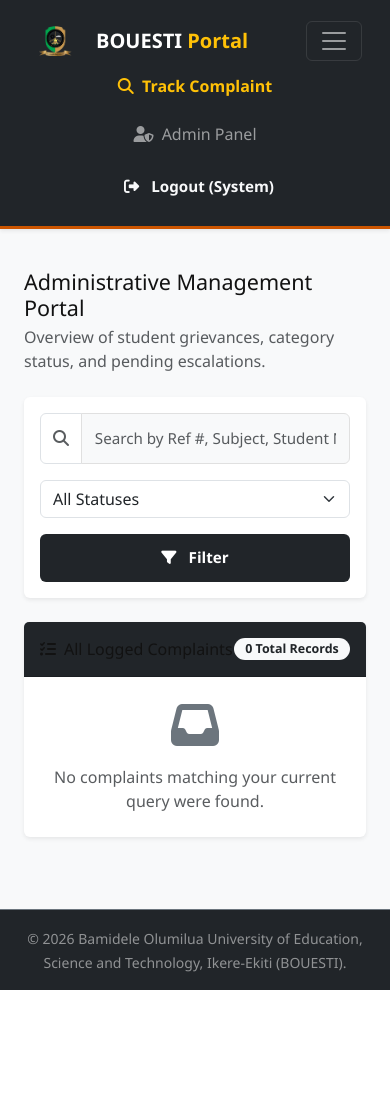
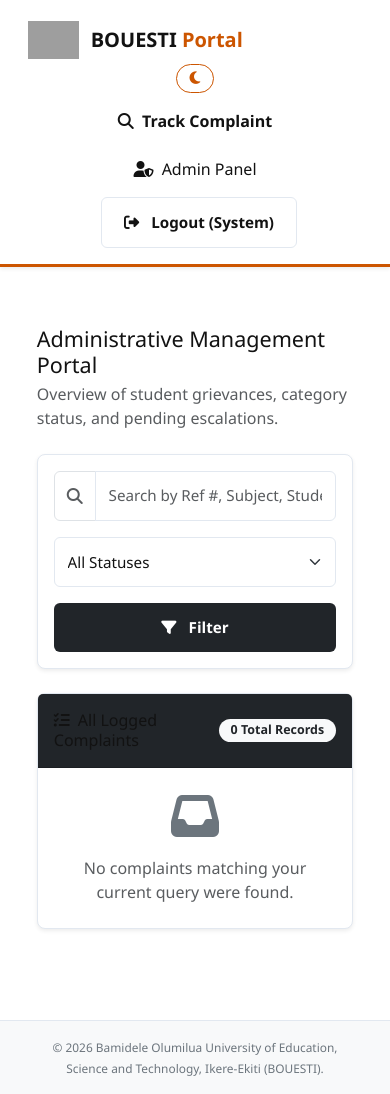
Before and after one commit to Harjabart/bouesti-college-of-science_complaint_system, a Flask app: page /admin/dashboard in a window 390 px wide, after a click that opens the changed part. Before the commit the page ends 990 px from the top, so only its background shows below. Run offline with Flask 3, Linux system fonts and the light colour scheme; a user stored in the database is signed in; data comes from the database, SQL or seed files in the repository; data that the repository does not hold is empty; grey boxes are pictures that could not be loaded.

Commit message:
Complete BOUESTI portal codebase with responsive light/dark theme

```diff
--- a/static/css/style.css
+++ b/static/css/style.css
@@ -1,9 +1,9 @@
 /* =========================================================================
-   BOUESTI COMPLAINT PORTAL - BURNT ORANGE & BLACK THEME
+   BOUESTI COMPLAINT PORTAL - BURNT ORANGE & WHITE / DARK THEME
    ========================================================================= */
 
 :root {
-    /* Color Palette - Burnt Orange & Black Theme */
+    /* Color Palette - Core Branding */
     --primary-color: #CC5500;
     /* Burnt Orange */
     --primary-hover: #A04300;
@@ -13,12 +13,14 @@
     --accent-color: #FFA500;
     /* Amber Accent */
 
-    /* Light Mode Variables */
-    --bg-color: #F8F9FA;
+    /* Light Mode Variables (Pure White Theme) */
+    --bg-color: #FFFFFF;
     --card-bg: #FFFFFF;
     --text-color: #121212;
     --text-muted: #6C757D;
-    --border-color: #E0E0E0;
+    --border-color: #E2E8F0;
+    --input-bg: #FFFFFF;
+    --footer-bg: #F8F9FA;
 
     /* Header Navbar - Light Mode */
     --nav-bg: #FFFFFF;
@@ -37,14 +39,16 @@
 
 [data-theme="dark"] {
     /* Dark Mode Overrides */
-    --bg-color: #0F0F0F;
+    --bg-color: #121212;
     --card-bg: #1E1E1E;
     --text-color: #F8F9FA;
     --text-muted: #A0A0A0;
-    --border-color: #2D2D2D;
+    --border-color: #333333;
+    --input-bg: #2D2D2D;
+    --footer-bg: #1A1A1A;
 
     /* Header Navbar - Dark Mode */
-    --nav-bg: #0F0F0F;
+    --nav-bg: #1E1E1E;
     --nav-text: #F8F9FA;
 }
 
@@ -57,8 +61,8 @@
 }
 
 body {
-    background-color: var(--bg-color);
-    color: var(--text-color);
+    background-color: var(--bg-color) !important;
+    color: var(--text-color) !important;
     min-height: 100vh;
     display: flex;
     flex-direction: column;
@@ -85,94 +89,105 @@ a:hover {
     color: var(--primary-hover);
 }
 
+/* Dynamic Brand Colors */
+.text-burnt-orange,
+.text-warning {
+    color: var(--primary-color) !important;
+}
+
+.bg-burnt-orange {
+    background-color: var(--primary-color) !important;
+}
+
+/* Dynamic BOUESTI Logo Text (Black in Light, White in Dark) */
+.text-theme-brand {
+    color: #121212 !important;
+    transition: color 0.25s ease;
+}
+
+[data-theme="dark"] .text-theme-brand {
+    color: #FFFFFF !important;
+}
+
 /* Navbar Styling */
 .navbar {
-    background-color: var(--nav-bg);
-    color: var(--nav-text);
-    padding: 1rem 2rem;
-    display: flex;
-    justify-content: space-between;
-    align-items: center;
-    border-bottom: 3px solid var(--primary-color);
+    background-color: var(--nav-bg) !important;
+    color: var(--nav-text) !important;
+    padding: 0.8rem 1.5rem;
+    border-bottom: 3px solid var(--primary-color) !important;
     transition: background-color 0.25s ease, border-color 0.25s ease;
 }
 
-.navbar .brand {
+.navbar .brand,
+.navbar-brand {
     font-size: 1.25rem;
     font-weight: 700;
-    color: var(--nav-text);
+    color: var(--nav-text) !important;
     text-decoration: none;
     display: flex;
     align-items: center;
     gap: 0.6rem;
 }
 
-.navbar .brand img {
+.navbar .brand img,
+.navbar-brand img {
     height: 38px;
     width: auto;
     object-fit: contain;
     vertical-align: middle;
 }
 
-.navbar .brand span {
-    color: var(--primary-color);
-}
-
-.nav-links {
-    display: flex;
-    align-items: center;
-    gap: 1.5rem;
-    list-style: none;
-}
-
+.navbar-dark .navbar-nav .nav-link,
 .nav-links a {
-    color: var(--nav-text);
+    color: var(--nav-text) !important;
     text-decoration: none;
     font-weight: 500;
 }
 
+.navbar-dark .navbar-nav .nav-link:hover,
 .nav-links a:hover {
-    color: var(--primary-color);
+    color: var(--primary-color) !important;
 }
 
 /* Theme Toggle Button */
-.theme-toggle-btn {
-    background: transparent;
-    border: 1px solid var(--primary-color);
-    color: var(--primary-color);
+.theme-toggle-btn,
+#theme-toggle {
+    background: transparent !important;
+    border: 1px solid var(--primary-color) !important;
+    color: var(--primary-color) !important;
     padding: 0.4rem 0.8rem;
     border-radius: 20px;
     cursor: pointer;
     font-size: 0.9rem;
-    display: flex;
+    display: inline-flex;
     align-items: center;
     gap: 0.4rem;
     font-weight: 600;
     transition: background-color 0.2s ease, color 0.2s ease;
 }
 
-.theme-toggle-btn:hover {
-    background-color: var(--primary-color);
-    color: #FFFFFF;
+.theme-toggle-btn:hover,
+#theme-toggle:hover {
+    background-color: var(--primary-color) !important;
+    color: #FFFFFF !important;
 }
 
 /* Main Container & Footer Layout */
-.main-content {
+.main-content,
+main {
     flex: 1;
-    padding: 2rem;
-    max-width: 1200px;
-    margin: 0 auto;
     width: 100%;
 }
 
-.footer {
-    background-color: var(--secondary-color);
-    color: #888888;
+.footer,
+footer {
+    background-color: var(--footer-bg) !important;
+    color: var(--text-muted) !important;
     text-align: center;
     padding: 1.2rem;
     font-size: 0.85rem;
     margin-top: auto;
-    border-top: 1px solid var(--border-color);
+    border-top: 1px solid var(--border-color) !important;
 }
 
 /* Form Elements & Inputs */
@@ -189,6 +204,7 @@ a:hover {
 }
 
 .form-control,
+.form-select,
 input[type="text"],
 input[type="email"],
 input[type="password"],
@@ -198,20 +214,21 @@ textarea {
     box-sizing: border-box;
     padding: 0.8rem;
     border-radius: 6px;
-    border: 1px solid var(--border-color);
-    background-color: var(--bg-color);
-    color: var(--text-color);
+    border: 1px solid var(--border-color) !important;
+    background-color: var(--input-bg) !important;
+    color: var(--text-color) !important;
     font-size: 0.95rem;
     transition: border-color 0.2s ease, box-shadow 0.2s ease;
 }
 
 .form-control:focus,
+.form-select:focus,
 input:focus,
 select:focus,
 textarea:focus {
     outline: none;
-    border-color: var(--primary-color);
-    box-shadow: 0 0 0 3px rgba(204, 85, 0, 0.2);
+    border-color: var(--primary-color) !important;
+    box-shadow: 0 0 0 0.25rem rgba(204, 85, 0, 0.25) !important;
 }
 
 /* Button UI Components */
@@ -230,24 +247,32 @@ textarea:focus {
     transition: opacity 0.2s ease, background-color 0.2s ease;
 }
 
+.btn-burnt-orange,
 .btn-primary {
-    background-color: var(--primary-color);
-    color: #FFFFFF;
+    background-color: var(--primary-color) !important;
+    color: #FFFFFF !important;
+    border: 1px solid var(--primary-color) !important;
 }
 
+.btn-burnt-orange:hover,
 .btn-primary:hover {
-    background-color: var(--primary-hover);
-    color: #FFFFFF;
+    background-color: var(--primary-hover) !important;
+    border-color: var(--primary-hover) !important;
+    color: #FFFFFF !important;
 }
 
+.btn-outline-burnt-orange,
 .btn-secondary {
-    background-color: transparent;
-    border: 1px solid var(--border-color);
-    color: var(--text-color);
+    background-color: transparent !important;
+    border: 1px solid var(--border-color) !important;
+    color: var(--text-color) !important;
 }
 
+.btn-outline-burnt-orange:hover,
 .btn-secondary:hover {
-    background-color: rgba(255, 255, 255, 0.05);
+    background-color: var(--primary-color) !important;
+    color: #FFFFFF !important;
+    border-color: var(--primary-color) !important;
 }
 
 /* Flash System Alerts */
@@ -260,24 +285,24 @@ textarea:focus {
 }
 
 .alert-success {
-    background-color: #2E7D32;
-    color: #FFFFFF;
+    background-color: #2E7D32 !important;
+    color: #FFFFFF !important;
 }
 
 .alert-error,
 .alert-danger {
-    background-color: #C62828;
-    color: #FFFFFF;
+    background-color: #C62828 !important;
+    color: #FFFFFF !important;
 }
 
 .alert-info {
-    background-color: var(--primary-color);
-    color: #FFFFFF;
+    background-color: var(--primary-color) !important;
+    color: #FFFFFF !important;
 }
 
 /* Status Badges */
 .badge {
-    padding: 0.3rem 0.7rem;
+    padding: 0.35rem 0.75rem;
     border-radius: 20px;
     font-size: 0.78rem;
     font-weight: 700;
@@ -287,51 +312,47 @@ textarea:focus {
 }
 
 .badge-success {
-    background-color: var(--status-success-bg);
-    color: var(--status-success-text);
+    background-color: var(--status-success-bg) !important;
+    color: var(--status-success-text) !important;
 }
 
 .badge-warning {
-    background-color: var(--status-warning-bg);
-    color: var(--status-warning-text);
+    background-color: var(--status-warning-bg) !important;
+    color: var(--status-warning-text) !important;
 }
 
 .badge-danger {
-    background-color: var(--status-danger-bg);
-    color: var(--status-danger-text);
+    background-color: var(--status-danger-bg) !important;
+    color: var(--status-danger-text) !important;
 }
 
 .badge-pending {
-    background-color: var(--status-pending-bg);
-    color: var(--status-pending-text);
+    background-color: var(--status-pending-bg) !important;
+    color: var(--status-pending-text) !important;
 }
 
-/* Card Container Components */
-.card-box {
-    background-color: var(--card-bg);
-    border: 1px solid var(--border-color);
+/* Card & Table Components Overrides */
+.card,
+.card-box,
+.modal-content,
+.list-group-item {
+    background-color: var(--card-bg) !important;
+    color: var(--text-color) !important;
+    border: 1px solid var(--border-color) !important;
     border-radius: 8px;
-    padding: 1.8rem;
-    box-shadow: 0 4px 20px rgba(0, 0, 0, 0.08);
+    box-shadow: 0 4px 12px rgba(0, 0, 0, 0.05);
 }
 
-/* Custom Timeline & Status Styles */
-.timeline {
-    position: relative;
-    padding-left: 0.5rem;
+.table {
+    color: var(--text-color) !important;
+    border-color: var(--border-color) !important;
 }
 
-.timeline .border-start {
-    transition: background-color 0.2s ease-in-out;
-}
-
-.timeline .border-start:hover {
-    background-color: rgba(204, 85, 0, 0.05);
-    border-radius: 0 4px 4px 0;
-}
-
-.fs-7 {
-    font-size: 0.875rem;
+[data-theme="dark"] .table td,
+[data-theme="dark"] .table th {
+    background-color: var(--card-bg) !important;
+    color: var(--text-color) !important;
+    border-color: var(--border-color) !important;
 }
 
 .table th {
@@ -342,30 +363,17 @@ textarea:focus {
     color: var(--text-muted);
 }
 
-/* Logo Theme Switching Rules */
-.logo-dark {
-    display: none !important;
+/* Dynamic FontAwesome Icon Behavior */
+i.fas,
+i.far,
+i.fab {
+    transition: color 0.2s ease;
 }
 
-.logo-light {
-    display: inline-block !important;
-}
-
-[data-theme="dark"] .logo-light {
-    display: none !important;
-}
-
-[data-theme="dark"] .logo-dark {
-    display: inline-block !important;
-}
-
-/* Responsive / Mobile Viewport Tweaks */
+/* Responsive Viewport Adjustments */
 @media (max-width: 768px) {
     .navbar {
-        flex-direction: column;
-        gap: 1rem;
         padding: 1rem;
-        text-align: center;
     }
 
     .nav-links {
@@ -376,10 +384,6 @@ textarea:focus {
 
     .main-content {
         padding: 1.2rem 0.8rem;
-    }
-
-    .admin-complaint-grid {
-        grid-template-columns: 1fr !important;
     }
 
     .card-box {
--- a/templates/base.html
+++ b/templates/base.html
@@ -1,5 +1,5 @@
 <!DOCTYPE html>
-<html lang="en">
+<html lang="en" data-theme="light">
 
 <head>
     <meta charset="UTF-8">
@@ -15,14 +15,16 @@
 
 <body class="d-flex flex-column min-vh-100">
 
-    <!-- NAVBAR WITH LOGO & TRACK LINK -->
+    <!-- NAVBAR WITH LOGO, TRACK LINK & THEME TOGGLE -->
     <nav class="navbar navbar-expand-lg navbar-dark bg-dark sticky-top shadow-sm">
         <div class="container">
             <a class="navbar-brand d-flex align-items-center gap-2" href="{{ url_for('index') }}">
-                <img src="{{ url_for('static', filename='images/logo.png') }}" alt="BOUESTI Logo" height="40"
-                    onerror="this.style.display='none'; this.nextElementSibling.style.display='inline';">
-                <i class="fas fa-university fa-lg text-warning" style="display: none;"></i>
-                <span class="fw-bold text-white ms-1">BOUESTI <span class="text-warning">Portal</span></span>
+                <!-- Dynamic Theme-Aware Logo -->
+                <img id="navbar-logo" src="{{ url_for('static', filename='images/logo-light.png') }}" alt="BOUESTI Logo"
+                    height="40" onerror="this.style.display='none'; this.nextElementSibling.style.display='inline';">
+                <i class="fas fa-university fa-lg text-burnt-orange" style="display: none;"></i>
+                <!-- BOUESTI Text is Black in Light Mode and White in Dark Mode -->
+                <span class="fw-bold text-theme-brand ms-1">BOUESTI <span class="text-burnt-orange">Portal</span></span>
             </a>
 
             <button class="navbar-toggler" type="button" data-bs-toggle="collapse" data-bs-target="#navbarNav">
@@ -31,9 +33,16 @@
 
             <div class="collapse navbar-collapse" id="navbarNav">
                 <ul class="navbar-nav ms-auto align-items-center gap-2">
-                    <!-- Track Complaint Link (Always Visible) -->
+                    <!-- Dark / Light Mode Toggle Button -->
                     <li class="nav-item">
-                        <a class="nav-link text-warning fw-semibold" href="{{ url_for('track_complaint') }}">
+                        <button id="theme-toggle" class="theme-toggle-btn" title="Toggle Light/Dark Theme">
+                            <i id="theme-icon" class="fas fa-moon"></i>
+                        </button>
+                    </li>
+
+                    <!-- Track Complaint Link -->
+                    <li class="nav-item">
+                        <a class="nav-link text-burnt-orange fw-semibold" href="{{ url_for('track_complaint') }}">
                             <i class="fas fa-search me-1"></i> Track Complaint
                         </a>
                     </li>
@@ -58,7 +67,7 @@
                     </li>
                     {% endif %}
                     <li class="nav-item">
-                        <a class="btn btn-outline-light btn-sm ms-2" href="{{ url_for('logout') }}">
+                        <a class="btn btn-outline-burnt-orange btn-sm ms-2" href="{{ url_for('logout') }}">
                             <i class="fas fa-sign-out-alt me-1"></i> Logout ({{ current_user.full_name.split()[0] }})
                         </a>
                     </li>
@@ -69,7 +78,8 @@
                         </a>
                     </li>
                     <li class="nav-item">
-                        <a class="btn btn-warning text-dark btn-sm fw-bold px-3 ms-1" href="{{ url_for('register') }}">
+                        <a class="btn btn-burnt-orange text-white btn-sm fw-bold px-3 ms-1"
+                            href="{{ url_for('register') }}">
                             <i class="fas fa-user-plus me-1"></i> Register
                         </a>
                     </li>
@@ -94,12 +104,12 @@
     </div>
 
     <!-- MAIN CONTENT -->
-    <main class="flex-grow-1">
+    <main class="main-content flex-grow-1">
         {% block content %}{% endblock %}
     </main>
 
     <!-- FOOTER -->
-    <footer class="bg-dark text-white-50 text-center py-3 mt-5 border-top border-secondary">
+    <footer class="footer text-center py-3 mt-5">
         <div class="container">
             <small>&copy; 2026 Bamidele Olumilua University of Education, Science and Technology, Ikere-Ekiti
                 (BOUESTI).</small>
@@ -108,7 +118,41 @@
 
     <!-- Bootstrap 5 JS Bundle -->
     <script src="https://cdn.jsdelivr.net/npm/bootstrap@5.3.0/dist/js/bootstrap.bundle.min.js"></script>
-    <script src="{{ url_for('static', filename='js/main.js') }}"></script>
+
+    <!-- Theme & Logo Switcher Script -->
+    <script>
+        const themeToggleBtn = document.getElementById('theme-toggle');
+        const themeIcon = document.getElementById('theme-icon');
+        const navbarLogo = document.getElementById('navbar-logo');
+        const htmlElement = document.documentElement;
+
+        const logoLightPath = "{{ url_for('static', filename='images/logo-light.png') }}";
+        const logoDarkPath = "{{ url_for('static', filename='images/logo-dark.png') }}";
+
+        // Load saved theme preference
+        const savedTheme = localStorage.getItem('theme') || 'light';
+        htmlElement.setAttribute('data-theme', savedTheme);
+        applyThemeAssets(savedTheme);
+
+        themeToggleBtn.addEventListener('click', () => {
+            const currentTheme = htmlElement.getAttribute('data-theme');
+            const newTheme = currentTheme === 'light' ? 'dark' : 'light';
+
+            htmlElement.setAttribute('data-theme', newTheme);
+            localStorage.setItem('theme', newTheme);
+            applyThemeAssets(newTheme);
+        });
+
+        function applyThemeAssets(theme) {
+            if (theme === 'dark') {
+                themeIcon.className = 'fas fa-sun text-warning';
+                if (navbarLogo) navbarLogo.src = logoDarkPath;
+            } else {
+                themeIcon.className = 'fas fa-moon';
+                if (navbarLogo) navbarLogo.src = logoLightPath;
+            }
+        }
+    </script>
 </body>
 
 </html>
```
